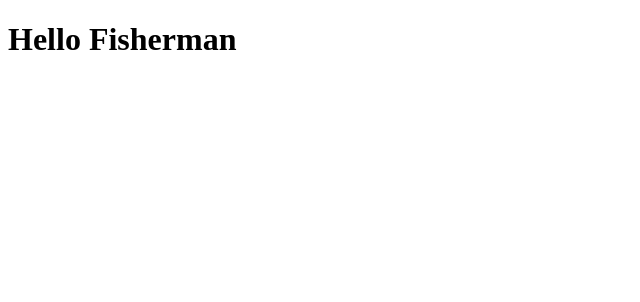
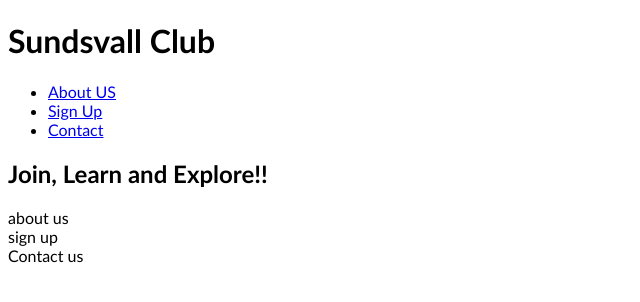
Before and after one commit to MRWaelGhandoura/My-first-project, a plain HTML site: page index.html in a window 1280 px wide. Shown: the whole page, without its empty margins (0-640 px from the left). Drawn offline with Linux system fonts and the light colour scheme.

Commit message:
Add sections and footer

```diff
--- a/assets/css/style.css
+++ b/assets/css/style.css
@@ -0,0 +1,3 @@
+body{
+    font-family:'Trebuchet MS', 'Lucida Sans Unicode', 'Lucida Grande', 'Lucida Sans', Arial, sans-serif;
+}
--- a/index.html
+++ b/index.html
@@ -11,6 +11,35 @@
     <title>Love Fishing</title>
 </head>
 <body>
-    <h1>Hello Fisherman</h1>
+    <header>
+        <h1>Sundsvall Club</h1>
+        <nav>
+            <ul id="menu">
+             <li>
+                 <a href="#">About US</a>
+             </li>
+             <li>
+                 <a href="gallery.html">Sign Up</a>
+             </li>
+             <li>
+                    <a href="index.html" class="active">Contact</a>
+             </li>
+            </ul>
+        </nav>
+
+    </header>
+    <section>
+        <div>
+            <h1>
+                Join, Learn and Explore!!
+            </h1>
+        </div>
+    </section>
+    <section>about us</section>
+    <section>sign up</section>
+    <footer>
+        Contact us
+    </footer>
+
 </body>
 </html>
```
